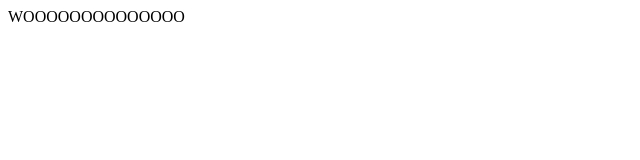
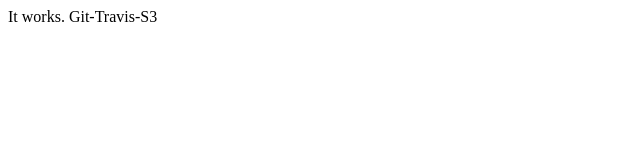
Before and after one commit to TheWingedThing/test1, a website: page index.html in a window 1280 px wide. Shown: the full height of the page, 0-640 px from the left. Drawn offline with Linux system fonts and the light colour scheme.

Commit message:
test update html

```diff
--- a/index.html
+++ b/index.html
@@ -2,6 +2,6 @@
     <head>
     </head>
     <body>
-        WOOOOOOOOOOOOOO
+        It works. Git-Travis-S3
     </body>
 </html>
```
